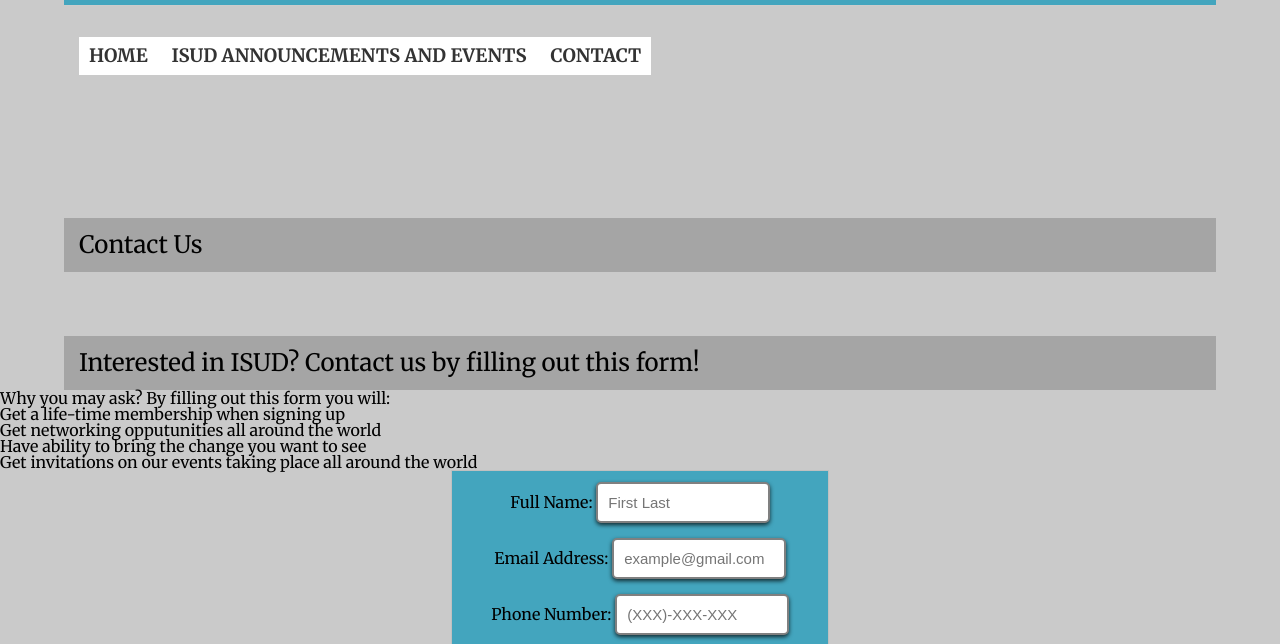
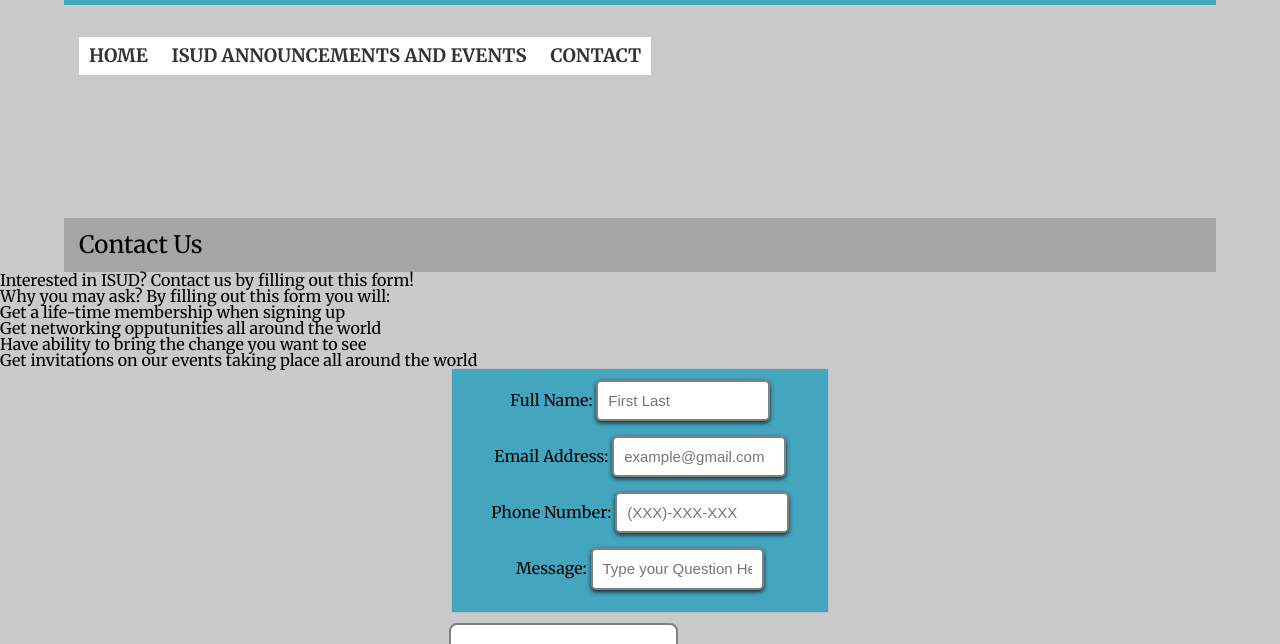
Before and after one commit to ITM362Project2SabaAdrianJoe/ITMD362Project2, a plain HTML site: page contact.html in a window 1280 px wide. Shown: the part 456-1100 px from the top of the page. Drawn offline with Linux system fonts and the light colour scheme.

Commit message:
changing size

```diff
--- a/contact.html
+++ b/contact.html
@@ -25,7 +25,7 @@
     </ul>
   </nav>
   <h1>Contact Us</h1>
-  <h1>Interested in ISUD&#63; Contact us by filling out this form&#33;</h1>
+  <h2>Interested in ISUD&#63; Contact us by filling out this form&#33;</h2>
   <section>
   <h2>Why you may ask? By filling out this form you will:</h2>
   <ul>
```
